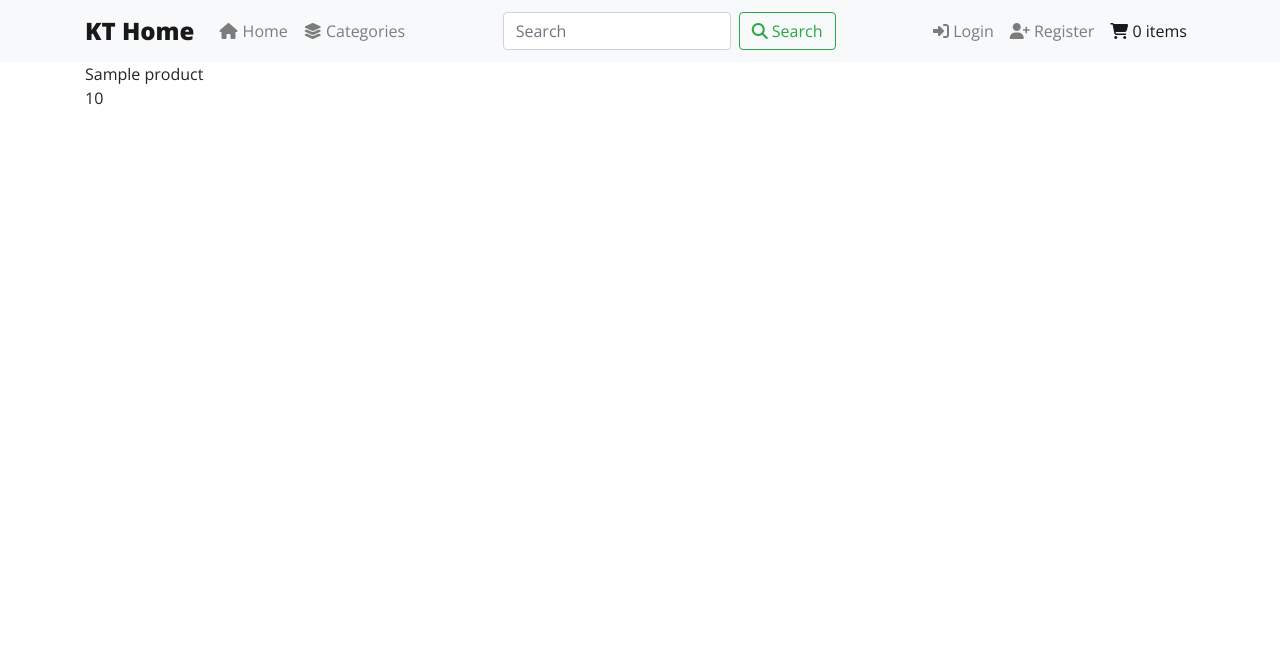
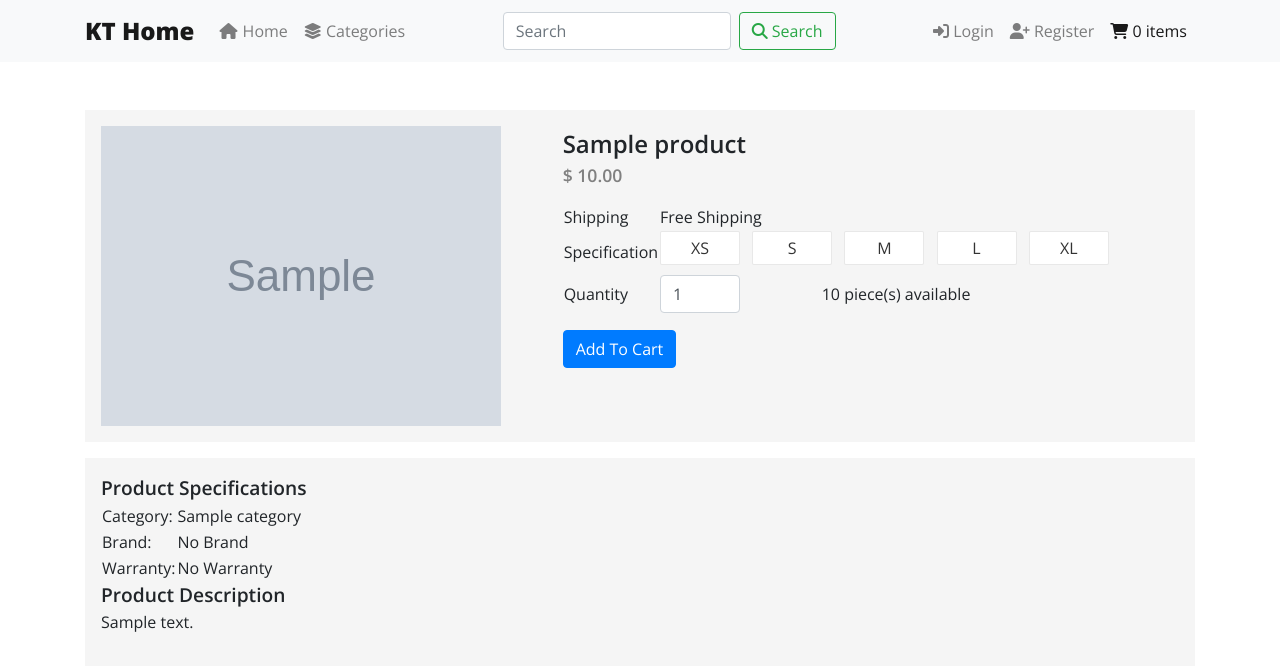
Before and after one commit to ktzy0305/OS-eCommerce, a Flask app: template templates/product/details.html in a window 1280 px wide. Shown: the top 671 px of the page. Run offline with Flask 2, Linux system fonts and the light colour scheme; the template is opened without the code that fills it: most values are stand-ins (such as "Sample title", 1, 10 or a date in 2020); grey boxes marked "Sample" are stand-in pictures; parts of the project's set-up code (start-up, migrations or seed data) failed here and were passed over; some libraries are stand-ins or nearby versions.

Commit message:
some designing on product details page

```diff
--- a/routes.py
+++ b/routes.py
@@ -104,7 +104,6 @@ def product_search():
 @app.route('/products/<string:product_id>')
 def product_info(product_id):
     product = Product.objects(id=product_id).first()
-    # return jsonify(product)
     return render_template("product/details.html", product=product)
 
 @app.route('/shoppingcart')
--- /dev/null
+++ b/static/css/product_details.css
@@ -0,0 +1,58 @@
+.info-card{
+    background-color: #f5f5f5;
+    padding: 1rem;
+}
+
+.info-card-section-title{
+    font-size: larger;
+    font-weight: 600;
+}
+
+.product-title{
+    font-size: x-large;
+    font-weight: 600;
+}
+
+.product-price{
+    font-size: 1.1em;
+    font-weight: 600;
+    color: #808080;
+}
+
+.product-variation{
+    cursor: pointer;
+    min-width: 5rem;
+    min-height: 2.125rem;
+    -moz-box-sizing: border-box;
+    box-sizing: border-box;
+    padding: .25rem .75rem;
+    margin: 0 8px 8px 0;
+    color: rgba(0,0,0,.8);
+    text-align: left;
+    border-radius: 2px;
+    border: 1px solid rgba(0,0,0,.09);
+    position: relative;
+    background: #fff;
+    outline: 0;
+    word-break: break-word;
+    display: -webkit-inline-box;
+    display: -webkit-inline-flex;
+    display: -moz-inline-box;
+    display: -ms-inline-flexbox;
+    display: inline-flex;
+    -webkit-box-align: center;
+    -webkit-align-items: center;
+    -moz-box-align: center;
+    -ms-flex-align: center;
+    align-items: center;
+    -webkit-box-pack: center;
+    -webkit-justify-content: center;
+    -moz-box-pack: center;
+    -ms-flex-pack: center;
+    justify-content: center;
+}
+
+.product-variation--disabled {
+    color: rgba(0,0,0,.26);
+    cursor: not-allowed;
+}
--- a/templates/product/details.html
+++ b/templates/product/details.html
@@ -1,15 +1,84 @@
 {% extends "base.html" %}
 {% block title %}{{ product.title }}{% endblock %}
-<!-- {% block styles %}
-<link rel="stylesheet" href="{{ url_for('static', filename='css/category.css') }}">
-{% endblock %} -->
+{% block styles %}
+<link rel="stylesheet" href="{{ url_for('static', filename='css/product_details.css') }}">
+{% endblock %}
 <!-- {% block scripts %}
 <script src="{{ url_for('static', filename='js/category.js') }}"></script>
 {% endblock %} -->
 {% block content %}
 <div class="container">
-    {{ product.title }}
-    <br>
-    {{ product.price }}
+    <div class="mt-5 info-card">
+        <div class="row">
+            <div class="col-md-5 col-sm-4">
+                <img class="img-fluid" src="{{ product.image_url }}">
+            </div>
+            <div class="col-md-7 col-sm-8">
+                <div class="product-title">
+                    {{ product.title }}
+                </div>
+                <div class="product-price">
+                    $ {{ '%0.2f'|format(product.price|float) }}
+                </div>
+                <div class="add-product mt-3">
+                    <table>
+                        <tbody>
+                            <tr>
+                                <td>Shipping</td>
+                                <td colspan="2">
+                                    Free Shipping
+                                </td>
+                            </tr>
+                            <tr>
+                                <td>Specification</td>
+                                <td colspan="2">
+                                    <button class="product-variation">XS</button>
+                                    <button class="product-variation">S</button>
+                                    <button class="product-variation">M</button>
+                                    <button class="product-variation">L</button>
+                                    <button class="product-variation">XL</button>
+                                </td>
+                            </tr>
+                            <tr>
+                                <td>Quantity</td>
+                                <td><input class="form-control" type="number" name="quantity" style="width: 80px;" value="1" min="1" max="10" required=""></td>
+                                <td>{{ product.quantity }} piece(s) available</td>
+                            </tr>
+                        </tbody>
+                    </table>
+                    <button type="submit" class="btn btn-primary mt-3">Add To Cart</button>
+                </div>
+            </div>
+        </div>
+    </div>
+    <div class="mt-3 row">
+        <div class="col-12">
+            <div class="info-card">
+                <div class="info-card-section-title">
+                    Product Specifications
+                </div>
+                <table>
+                    <tbody>
+                        <tr>
+                            <td>Category: </td>
+                            <td>{{ product.category.name }}</td>
+                        </tr>
+                        <tr>
+                            <td>Brand: </td>
+                            <td>No Brand</td>
+                        </tr>
+                        <tr>
+                            <td>Warranty: </td>
+                            <td>No Warranty</td>
+                        </tr>
+                    </tbody>
+                </table>
+                <div class="info-card-section-title">
+                    Product Description
+                </div>
+                <p>{{ product.description }}</p>
+            </div>
+        </div>
+    </div>
 </div>
 {% endblock %}
--- a/templates/product/search.html
+++ b/templates/product/search.html
@@ -4,10 +4,12 @@
 {% block content %}
 <div class="container">
     <div class="row mt-4">
-        <h4>Products related to "{{ category.name }}"</h4>
+        <div class="col-12">
+            <h4>Products related to "{{ category.name }}"</h4>
+        </div>
     </div>
     <div class="row mt-3">
-        {% if products.length == 0 %}
+        {% if products|length == 0 %}
         <div class="col-12">
             <div class="text-danger">
                 No products found.
```
